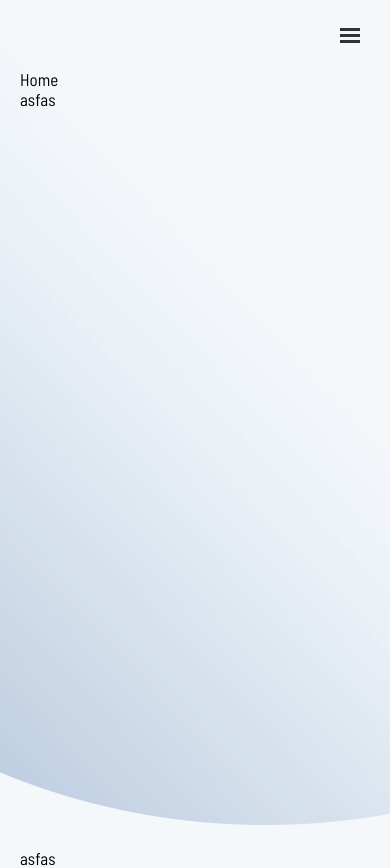
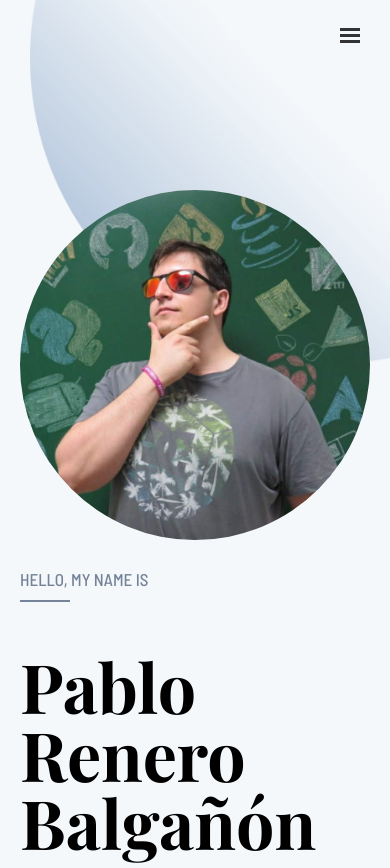
Before and after one commit to Canario0/canario0.github.io, a Svelte app: page /#home in a window 390 px wide. Shown: the top 868 px of the page. Built offline with nearby package versions, Linux system fonts and the light colour scheme.

Commit message:
feat: added home page

```diff
--- a/src/App.svelte
+++ b/src/App.svelte
@@ -2,6 +2,7 @@
   import CustomLink from "./lib/CustomLink.svelte";
   import NavBar from "./lib/NavBar.svelte";
   import Article from "./lib/Article.svelte";
+  import Home from "./pages/Home.svelte";
 
   const paths: { [key: string]: string } = {
     home: "#home",
@@ -23,15 +24,13 @@
 </div>
 <div class="content">
   <Article id="home">
-    <div>Home</div>
-    <section style="min-height: 90vh;">asfas</section>
-    <section style="min-height: 90vh;">asfas</section>
+    <Home />
   </Article>
-  <Article id="whoami">
-    <div>magia</div>
-    <section style="min-height: 90vh;">asfas</section>
-    <section style="min-height: 90vh;">asfas</section>
-  </Article>
+  <!-- <Article id="whoami"> -->
+  <!--   <div>magia</div> -->
+  <!--   <section style="min-height: 90vh;">asfas</section> -->
+  <!--   <section style="min-height: 90vh;">asfas</section> -->
+  <!-- </Article> -->
 </div>
 
 <style>
@@ -57,22 +56,28 @@
     font-weight: 400;
   }
 
-  @media (min-width: 544px) {
+  /* Small Screens */
+  @media (min-width: 625px) {
     .header-container,
     .content {
       max-width: 100%;
     }
   }
 
-  @media (min-width: 922px) {
+  /* Midsize Screens */
+  @media (min-width: 869px) {
     .header-container,
     .content {
       max-width: 1240px;
     }
   }
-  @media (max-width: 800px) {
+
+  /* Midsize Screens */
+  @media (max-width: 869px) {
     .header-container {
       padding: 0;
     }
   }
+
+  /* Big Screens more than 1113px*/
 </style>
--- a/src/app.css
+++ b/src/app.css
@@ -33,6 +33,19 @@ body {
   height: 100%;
   top: 0;
   right: 0;
+  transition: background 0.3s, border-radius 0.3s, opacity 0.3s;
+}
+
+@media (max-width: 1024px) {
+  #gradient {
+    background-size: 450px auto;
+  }
+}
+
+@media (max-width: 767px) {
+  #gradient {
+    background-size: 360px auto;
+  }
 }
 
 #app {
--- a/src/lib/NavBar.svelte
+++ b/src/lib/NavBar.svelte
@@ -34,7 +34,8 @@
     display: none;
   }
 
-  @media (max-width: 800px) {
+  /* Midsize Screens */
+  @media (max-width: 869px) {
     .header-links {
       height: unset;
       display: flex;
--- /dev/null
+++ b/src/pages/Home.svelte
@@ -0,0 +1,82 @@
+<script lang="ts">
+  import profileImage from "../assets/profile.webp";
+</script>
+
+<div class="container">
+  <div class="image-container">
+    <img alt="profile" src={profileImage} class="profile-image" />
+  </div>
+  <div>
+    <h6 class="subtitle">Hello, My Name Is</h6>
+    <div class="divider">
+      <div class="line" />
+    </div>
+    <h1 class="title">Pablo<br />Renero<br />Balgañón</h1>
+  </div>
+</div>
+
+<style>
+  .container {
+    display: flex;
+    flex-direction: row-reverse;
+    flex-wrap: nowrap;
+    align-items: center;
+  }
+  .container > div {
+    width: 100%;
+  }
+
+  .image-container {
+    padding: 150px 0;
+  }
+
+  .profile-image {
+    border-radius: 100%;
+    max-width: 100%;
+    height: auto;
+  }
+
+  .title {
+    line-height: 4rem;
+    font-size: 4rem;
+    font-weight: 800;
+    font-family: "Playfair Display", serif;
+    margin: 0;
+    padding: 0 0 100px 0;
+  }
+
+  .subtitle {
+    text-transform: uppercase;
+    color: var(--subtitle-color);
+    line-height: 1.25rem;
+    font-weight: 500;
+    font-size: 1rem;
+    margin: 0 0 10px 0;
+  }
+
+  .divider {
+    padding-bottom: 50px;
+  }
+
+  .line {
+    width: 50px;
+    border-color: var(--subtitle-color);
+    border-style: solid;
+    border-width: 2px 0 0 0;
+  }
+
+  /* Midsize Screens */
+  @media (max-width: 625px) {
+    .container {
+      flex-wrap: wrap;
+    }
+
+    .title {
+      padding: 0;
+    }
+
+    .image-container {
+      padding: 120px 0 25px 0;
+    }
+  }
+</style>
```
Also changed, not shown: src/lib/Counter.svelte (deleted, +0 -10 lines), src/lib/CustomLink.svelte (+6 -1 lines), src/assets/profile.webp (added).
